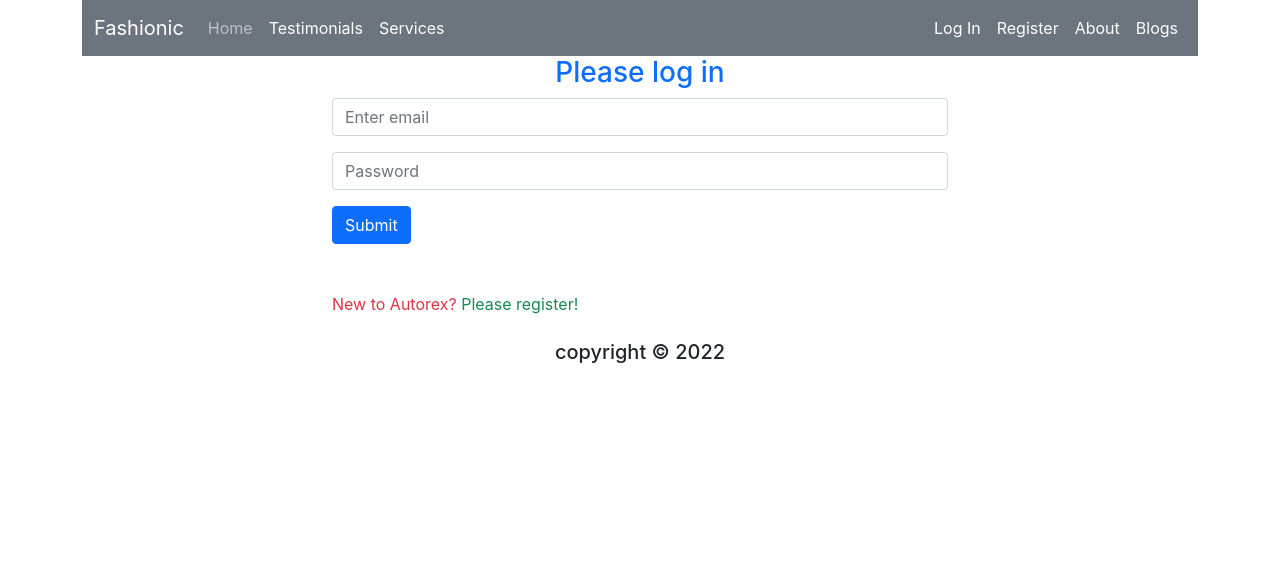
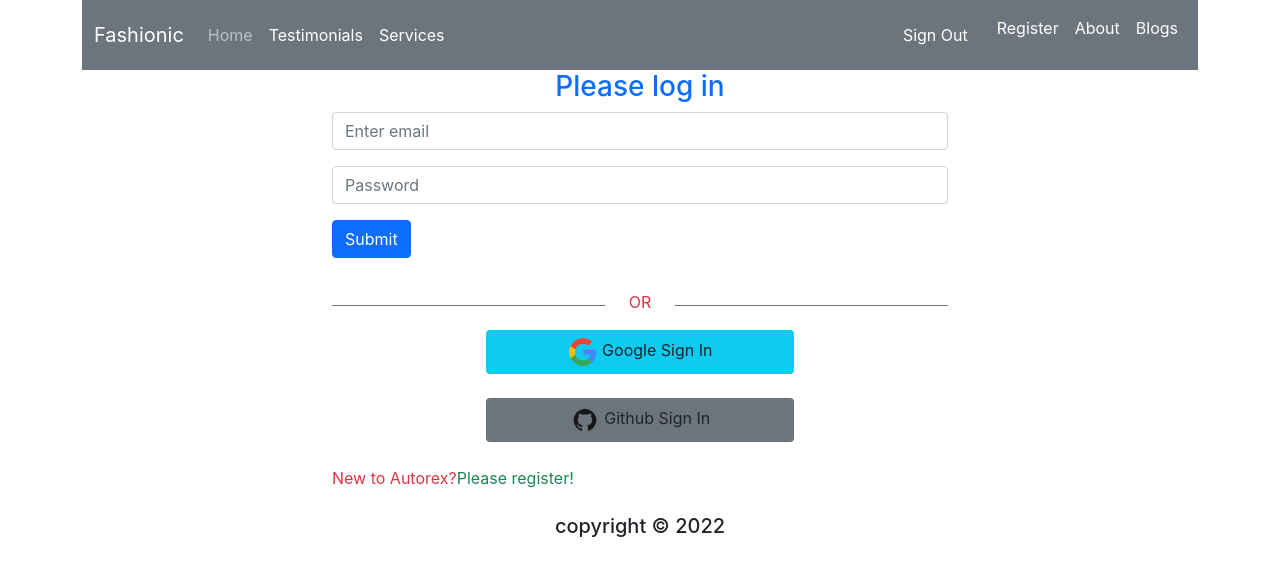
Before and after one commit to shaimun-sharin/fashionic-app, a React (Create React App) app: page /login in a window 1280 px wide. Shown: the top 576 px of the page. Built offline with nearby package versions, Linux system fonts and the light colour scheme; no server answers; sample sign-in values are in the browser's storage.

Commit message:
error showed

```diff
--- a/src/App.js
+++ b/src/App.js
@@ -1,10 +1,12 @@
 import { Route, Routes } from "react-router-dom";
 import "./App.css";
+import CheckOut from "./Pages/CheckOut/CheckOut/CheckOut";
 import Gallery from "./Pages/Gallery/Gallery";
 import Home from "./Pages/Home/Home/Home";
 import Services from "./Pages/Home/Services/Services";
 import Login from "./Pages/Login/Login/Login";
 import Register from "./Pages/Login/Register/Register";
+import RequireAuth from "./Pages/Login/RequireAuth/RequireAuth/RequireAuth";
 import Footer from "./Shared/Footer/Footer";
 import Header from "./Shared/Header/Header";
 
@@ -18,6 +20,14 @@ function App() {
         <Route path="/services" element={<Services></Services>}></Route>
         <Route path="/gallery" element={<Gallery></Gallery>}></Route>
         <Route path="/login" element={<Login></Login>}></Route>
+        <Route
+          path="/checkout"
+          element={
+            <RequireAuth>
+              <CheckOut></CheckOut>
+            </RequireAuth>
+          }
+        ></Route>
         <Route path="/register" element={<Register></Register>}></Route>
       </Routes>
       <Footer></Footer>
--- /dev/null
+++ b/src/Pages/CheckOut/CheckOut/CheckOut.js
@@ -0,0 +1,11 @@
+import React from "react";
+
+const CheckOut = () => {
+  return (
+    <div>
+      <h4>please check out!</h4>
+    </div>
+  );
+};
+
+export default CheckOut;
--- a/src/Pages/Home/Service/Service.js
+++ b/src/Pages/Home/Service/Service.js
@@ -1,4 +1,5 @@
 import React from "react";
+import { Link } from "react-router-dom";
 
 import "./Service.css";
 
@@ -18,9 +19,11 @@ const Service = ({ service }) => {
           <p class="card-text">{about}</p>
           <h4 class="card-text">Price:${price}</h4>
 
-          <a href="#" class="btn btn-primary">
-            Go somewhere
-          </a>
+          <div>
+            <Link to="/checkout">
+              <button className="btn btn-info">Book Now!</button>
+            </Link>
+          </div>
         </div>
       </div>
     </div>
--- a/src/Pages/Login/Login/Login.js
+++ b/src/Pages/Login/Login/Login.js
@@ -1,21 +1,34 @@
 import React, { useRef } from "react";
 import { Button, Form } from "react-bootstrap";
 import { useSignInWithEmailAndPassword } from "react-firebase-hooks/auth";
-import { Link, useNavigate } from "react-router-dom";
+import { Link, useLocation, useNavigate } from "react-router-dom";
 import auth from "../../../firebase.init";
-// import SocialLogin from "../SocialLogin/SocialLogin";
+import Social from "../Social/Social/Social";
 
 const LogIn = () => {
+  // variables
   const emailRef = useRef("");
   const passRef = useRef("");
   const navigate = useNavigate();
-
-  const [signInWithEmailAndPassword, user, loading, error] =
+  let location = useLocation();
+  let from = location.state?.from?.pathname || "/";
+  const [signInWithEmailAndPassword, user, error] =
     useSignInWithEmailAndPassword(auth);
 
+  // errors
+  let errorElement;
+  if (error) {
+    errorElement = (
+      <div>
+        <p className="text-danger">Error: {error?.message}</p>
+      </div>
+    );
+  }
+
   if (user) {
-    navigate("/home");
+    navigate(from, { replace: true });
   }
+  //   signIn
   const handleSubmit = (event) => {
     event.preventDefault();
     const email = emailRef.current.value;
@@ -43,11 +56,12 @@ const LogIn = () => {
           Submit
         </Button>
       </Form>
+      {errorElement}
       <br />
-      {/* <SocialLogin></SocialLogin> */}
+      <Social></Social>
       <br />
       <p className="text-danger">
-        New to Autorex?{" "}
+        New to Autorex?
         <Link
           to="/register"
           className="text-success text-decoration-none pe-auto"
--- a/src/Pages/Login/Register/Register.js
+++ b/src/Pages/Login/Register/Register.js
@@ -6,7 +6,7 @@ import auth from "../../../firebase.init";
 import Social from "../Social/Social/Social";
 
 const Register = () => {
-  const [createUserWithEmailAndPassword, user, loading, error] =
+  const [createUserWithEmailAndPassword, user] =
     useCreateUserWithEmailAndPassword(auth);
 
   const navigate = useNavigate();
@@ -18,10 +18,9 @@ const Register = () => {
   }
   const handleRegister = (event) => {
     event.preventDefault();
-    const name = event.target.name.value;
     const email = event.target.email.value;
     const password = event.target.password.value;
-    console.log(email, password);
+    // console.log(email, password);
     createUserWithEmailAndPassword(email, password);
   };
   return (
--- /dev/null
+++ b/src/Pages/Login/RequireAuth/RequireAuth/RequireAuth.js
@@ -0,0 +1,19 @@
+import React from "react";
+import { useAuthState } from "react-firebase-hooks/auth";
+import { Navigate, useLocation } from "react-router-dom";
+import Loading from "../../../../Shared/Loading/Loading/Loading";
+import auth from "../../../../firebase.init";
+
+const RequireAuth = ({ children }) => {
+  const [user, loading] = useAuthState(auth);
+  const location = useLocation();
+  if (loading) {
+    return <Loading></Loading>;
+  }
+  if (!user) {
+    return <Navigate to="/login" state={{ from: location }} replace />;
+  }
+  return children;
+};
+
+export default RequireAuth;
--- a/src/Pages/Login/Social/Social/Social.js
+++ b/src/Pages/Login/Social/Social/Social.js
@@ -1,24 +1,28 @@
 import React from "react";
 import google from "../../../../images/google.png";
-import facebook from "../../../../images/facebook.png";
 import github from "../../../../images/github.png";
-import { useSignInWithGoogle } from "react-firebase-hooks/auth";
+import {
+  useSignInWithGithub,
+  useSignInWithGoogle,
+} from "react-firebase-hooks/auth";
 
 import { useNavigate } from "react-router-dom";
 import auth from "../../../../firebase.init";
 
 const Social = () => {
-  const [signInWithGoogle, user, loading, error] = useSignInWithGoogle(auth);
+  const [signInWithGoogle, user, error] = useSignInWithGoogle(auth);
+  const [signInWithGithub, user1, error1] = useSignInWithGithub(auth);
   const navigate = useNavigate();
-  let errorElemnt;
-  if (error) {
-    errorElemnt = (
-      <div>
-        <p className="text-danger">Error: {error.message}</p>
-      </div>
+  let errorElement;
+  if (error || error1) {
+    errorElement = (
+      <p className="text-danger">
+        Error: {error?.message}
+        {error1?.message}
+      </p>
     );
   }
-  if (user) {
+  if (user || user1) {
     navigate("/home");
   }
   return (
@@ -28,7 +32,7 @@ const Social = () => {
         <p className="mt-2 px-4 text-danger">OR</p>
         <div style={{ height: "1px" }} className="bg-secondary w-50"></div>
       </div>
-      {errorElemnt}
+      {errorElement}
       <div>
         <button
           onClick={() => signInWithGoogle()}
@@ -37,8 +41,10 @@ const Social = () => {
           <img src={google} alt="" /> Google Sign In
         </button>
         <br />
-        <br />
-        <button className="btn w-50 px-2 d-block mx-auto bg-secondary">
+        <button
+          onClick={() => signInWithGithub()}
+          className="btn w-50 px-2 d-block mx-auto bg-secondary"
+        >
           <img src={github} alt="" /> Github Sign In
         </button>
       </div>
--- a/src/Shared/Header/Header.js
+++ b/src/Shared/Header/Header.js
@@ -1,9 +1,16 @@
+import { signOut } from "firebase/auth";
 import React from "react";
 import { Container, Nav, Navbar } from "react-bootstrap";
+import { useAuthState } from "react-firebase-hooks/auth";
 
 import { Link } from "react-router-dom";
+import auth from "../../firebase.init";
 
 const Header = () => {
+  const [user] = useAuthState(auth);
+  const handleSignOut = () => {
+    signOut(auth);
+  };
   return (
     <div className="container">
       <Navbar collapseOnSelect expand="lg" bg="secondary" variant="dark">
@@ -36,9 +43,18 @@ const Header = () => {
             </Nav>
             <Nav>
               <Nav.Link>
-                <Link className="text-decoration-none text-white" to="/login">
-                  Log In
-                </Link>
+                {user ? (
+                  <button
+                    onClick={handleSignOut}
+                    className="btn text-white text-decoration-none btn-link"
+                  >
+                    Sign Out
+                  </button>
+                ) : (
+                  <Link className="text-decoration-none text-white" to="/login">
+                    Log In
+                  </Link>
+                )}
               </Nav.Link>
               <Nav.Link>
                 <Link
--- /dev/null
+++ b/src/Shared/Loading/Loading/Loading.js
@@ -0,0 +1,15 @@
+import React from "react";
+import { Spinner } from "react-bootstrap";
+
+const Loading = () => {
+  return (
+    <div
+      style={{ height: "300px" }}
+      className="w-100 d-flex justify-content-center align-items-center"
+    >
+      <Spinner animation="border" variant="primary" />
+    </div>
+  );
+};
+
+export default Loading;
```
